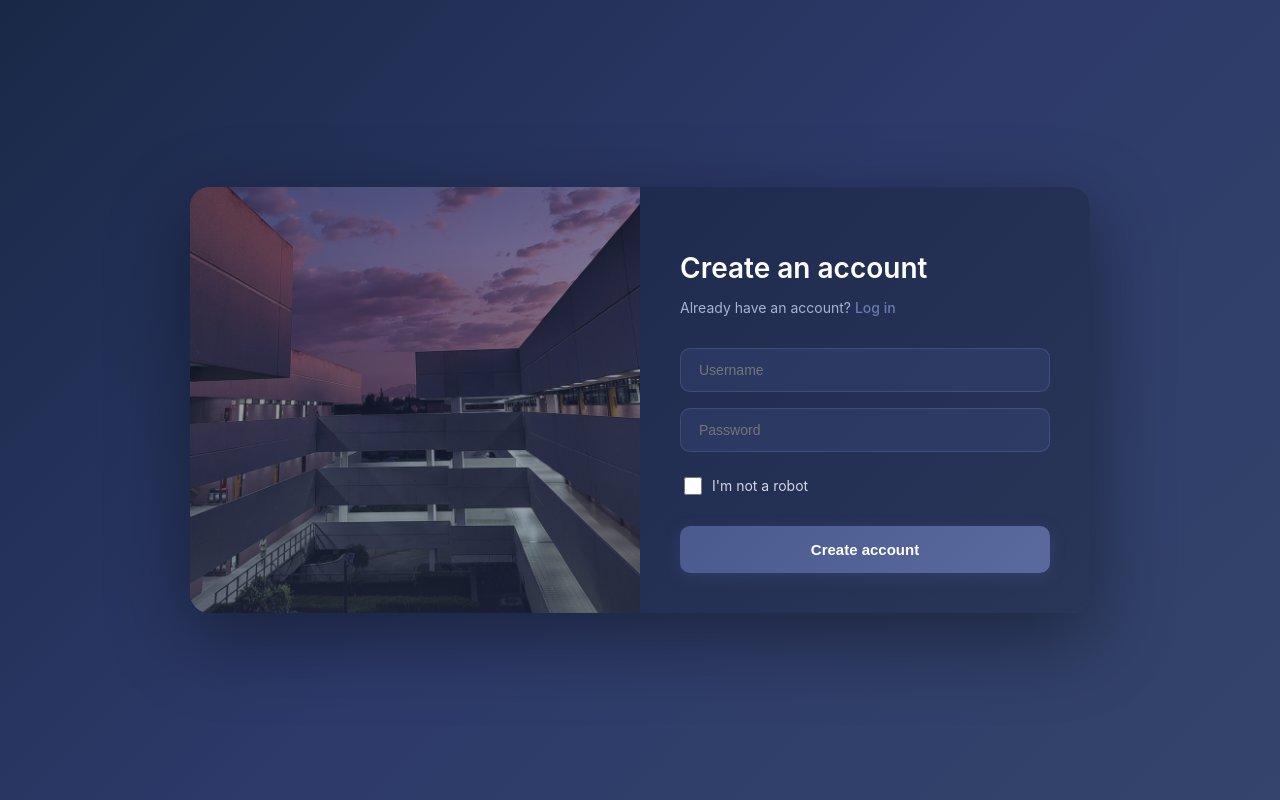
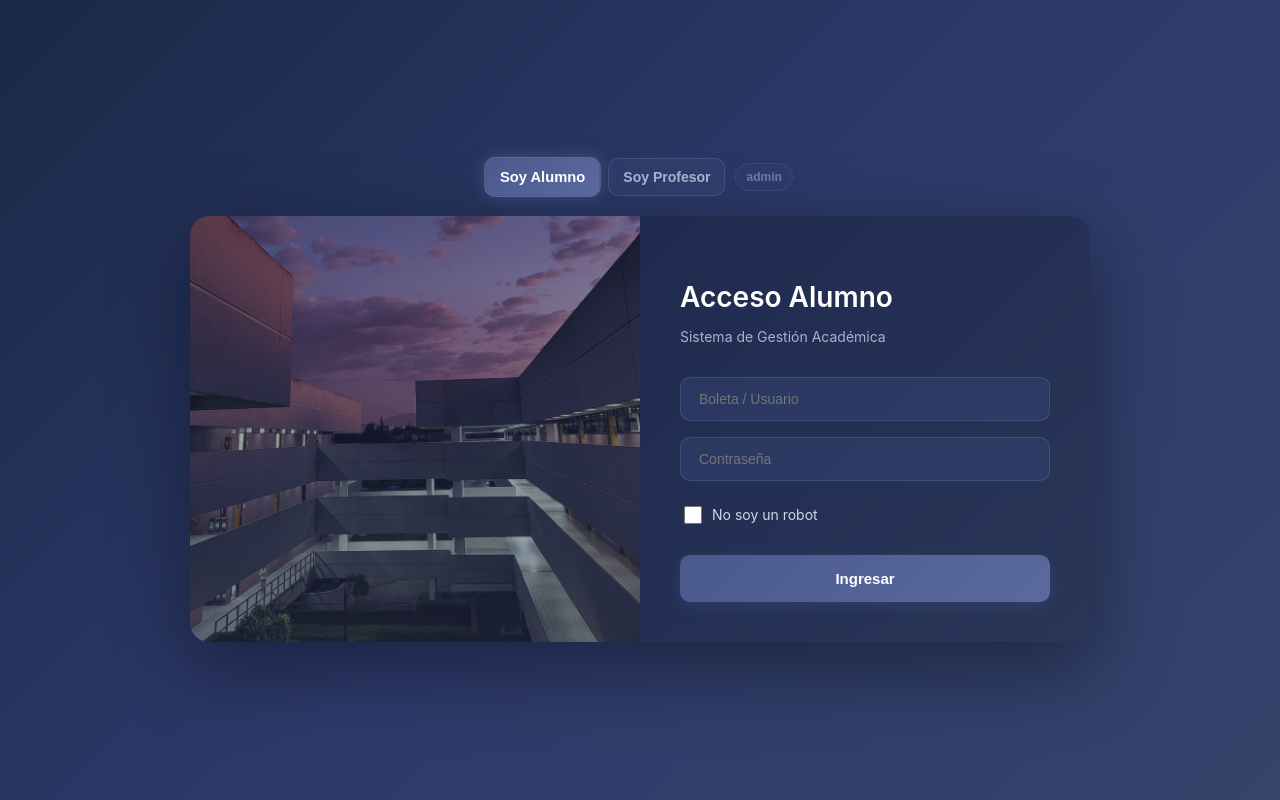
Before and after one commit to KiwiSpidy3000/ISSI_6BM2, a React (Vite) app in the folder front/: page /login in a window 1280 px wide. Built offline with nearby package versions, Linux system fonts and the light colour scheme.

Commit message:
botones alumno profesor y admin p1

```diff
--- a/front/src/pages/Login.jsx
+++ b/front/src/pages/Login.jsx
@@ -8,9 +8,20 @@ const images = [
   '/Images/Escom2.png'
 ]
 
+// 🟢 CORRECCIÓN CLAVE: Estas rutas deben coincidir EXACTAMENTE con tu App.jsx
+const ROUTES = {
+  alumno: '/me',        // En tu App.jsx la ruta del alumno es "/me"
+  profesor: '/profesor',// En tu App.jsx es "/profesor"
+  admin: '/admin'       // En tu App.jsx es "/admin"
+};
+
 export default function Login(){
   const [login, setLogin] = useState('')
   const [password, setPassword] = useState('')
+
+  // Nuevo estado para el rol (por defecto alumno)
+  const [role, setRole] = useState('alumno')
+
   const [captcha, setCaptcha] = useState(false)
   const [loading, setLoading] = useState(false)
   const [error, setError] = useState('')
@@ -27,30 +38,10 @@ export default function Login(){
   useEffect(() => {
     const style = document.createElement('style')
     style.textContent = `
-      @keyframes float1 {
-        0%, 100% { transform: translate3d(0, 0, 0) rotate(0deg) scale(1); }
-        25% { transform: translate3d(80px, -140vh, 250px) rotate(120deg) scale(1.3); }
-        50% { transform: translate3d(-60px, -160vh, 400px) rotate(240deg) scale(0.9); }
-        75% { transform: translate3d(100px, -180vh, 300px) rotate(360deg) scale(1.1); }
-      }
-      @keyframes float2 {
-        0%, 100% { transform: translate3d(0, 0, 0) rotate(0deg) scale(1); }
-        25% { transform: translate3d(-90px, -130vh, 280px) rotate(-120deg) scale(1.2); }
-        50% { transform: translate3d(70px, -155vh, 350px) rotate(-240deg) scale(1.4); }
-        75% { transform: translate3d(-80px, -175vh, 320px) rotate(-360deg) scale(0.95); }
-      }
-      @keyframes float3 {
-        0%, 100% { transform: translate3d(0, 0, 0) rotate(0deg) scale(1); }
-        25% { transform: translate3d(85px, -145vh, 260px) rotate(110deg) scale(1.15); }
-        50% { transform: translate3d(-75px, -165vh, 380px) rotate(220deg) scale(1.35); }
-        75% { transform: translate3d(65px, -185vh, 290px) rotate(330deg) scale(1.05); }
-      }
-      @keyframes float4 {
-        0%, 100% { transform: translate3d(0, 0, 0) rotate(0deg) scale(1); }
-        25% { transform: translate3d(-95px, -135vh, 310px) rotate(-110deg) scale(1.25); }
-        50% { transform: translate3d(90px, -150vh, 370px) rotate(-220deg) scale(0.85); }
-        75% { transform: translate3d(-70px, -170vh, 340px) rotate(-330deg) scale(1.4); }
-      }
+      @keyframes float1 { 0%, 100% { transform: translate3d(0, 0, 0) rotate(0deg) scale(1); } 25% { transform: translate3d(80px, -140vh, 250px) rotate(120deg) scale(1.3); } 50% { transform: translate3d(-60px, -160vh, 400px) rotate(240deg) scale(0.9); } 75% { transform: translate3d(100px, -180vh, 300px) rotate(360deg) scale(1.1); } }
+      @keyframes float2 { 0%, 100% { transform: translate3d(0, 0, 0) rotate(0deg) scale(1); } 25% { transform: translate3d(-90px, -130vh, 280px) rotate(-120deg) scale(1.2); } 50% { transform: translate3d(70px, -155vh, 350px) rotate(-240deg) scale(1.4); } 75% { transform: translate3d(-80px, -175vh, 320px) rotate(-360deg) scale(0.95); } }
+      @keyframes float3 { 0%, 100% { transform: translate3d(0, 0, 0) rotate(0deg) scale(1); } 25% { transform: translate3d(85px, -145vh, 260px) rotate(110deg) scale(1.15); } 50% { transform: translate3d(-75px, -165vh, 380px) rotate(220deg) scale(1.35); } 75% { transform: translate3d(65px, -185vh, 290px) rotate(330deg) scale(1.05); } }
+      @keyframes float4 { 0%, 100% { transform: translate3d(0, 0, 0) rotate(0deg) scale(1); } 25% { transform: translate3d(-95px, -135vh, 310px) rotate(-110deg) scale(1.25); } 50% { transform: translate3d(90px, -150vh, 370px) rotate(-220deg) scale(0.85); } 75% { transform: translate3d(-70px, -170vh, 340px) rotate(-330deg) scale(1.4); } }
     `
     document.head.appendChild(style)
     return () => document.head.removeChild(style)
@@ -59,6 +50,7 @@ export default function Login(){
   async function handleSubmit(e){
     e.preventDefault()
     setError(''); setOkMsg('')
+
     if(!captcha){ setError('Marca el captcha.'); return }
     if(!login || !password){ setError('Completa usuario y contraseña.'); return }
 
@@ -67,13 +59,23 @@ export default function Login(){
       const res = await fetch(`${API}/auth/login`,{
         method:'POST',
         headers:{'Content-Type':'application/json'},
-        body: JSON.stringify({ login, password, captchaToken:'dummy' })
+        // Nota: Enviamos el rol, aunque el server actual valida por usuario/pass
+        body: JSON.stringify({ login, password, role, captchaToken:'dummy' })
       })
       const data = await res.json()
       if(!res.ok){ throw new Error(data?.error || 'Error de autenticación') }
+
       localStorage.setItem('access_token', data.access_token)
-      setOkMsg('¡Listo! Autenticación correcta.')
-      setTimeout(()=> window.location.href = '/me', 700)
+      localStorage.setItem('user_role', role) // Guardamos el rol para uso futuro
+
+      setOkMsg(`¡Bienvenido! Ingresando como ${role}...`)
+
+      // 🟢 REDIRECCIÓN BASADA EN EL ROL SELECCIONADO
+      setTimeout(()=> {
+        const path = ROUTES[role] || '/';
+        window.location.href = path;
+      }, 700)
+
     }catch(err){
       setError(err.message)
     }finally{
@@ -89,6 +91,31 @@ export default function Login(){
             <path d="m2.46177,126.39581c10.12618,-0.06577 20.25237,-0.13151 30.37857,-0.19726c0.06666,-10.3997 0.13333,-20.7994 0.19999,-31.19908c10.07782,0 20.15564,0 30.23346,0c0,-10.46351 0,-20.927 0,-31.39051c10.33589,0 20.67178,0 31.00767,0c0,-10.20827 0,-20.41656 0,-30.62485c10.20829,0 20.41656,0 30.62485,0c0,-10.20829 0,-20.41658 0,-30.62487c15.18483,0 30.36965,0 45.55448,0c0,5.10414 0,10.20829 0,15.31243c-10.08071,0 -20.16136,0 -30.24206,0c0,10.33589 0,20.67178 0,31.00769c-10.20829,0 -20.41656,0 -30.62485,0c0,10.33589 0,20.67178 0,31.00767c-10.20829,0 -20.41656,0 -30.62485,0c0,10.33591 0,20.6718 0,31.00767c-10.33589,0 -20.67178,0 -31.00767,0c0,10.46351 0,20.927 0,31.39049c-15.31243,0 -30.62485,0 -45.93728,0c0.68263,-5.07223 -1.16374,-10.79174 0.43769,-15.68938l0,0z" strokeWidth="7" fill="none"/>
           </svg>
         ))}
+      </div>
+
+      {/* BOTONES DE ROL AGREGADOS */}
+      <div style={styles.roleRow}>
+        <button
+            type="button"
+            onClick={()=>setRole('alumno')}
+            style={role === 'alumno' ? styles.roleBtnActive : styles.roleBtn}
+        >
+            Soy Alumno
+        </button>
+        <button
+            type="button"
+            onClick={()=>setRole('profesor')}
+            style={role === 'profesor' ? styles.roleBtnActive : styles.roleBtn}
+        >
+            Soy Profesor
+        </button>
+        <button
+            type="button"
+            onClick={()=>setRole('admin')}
+            style={role === 'admin' ? styles.roleBtnSmallActive : styles.roleBtnSmall}
+        >
+            admin
+        </button>
       </div>
 
       <div style={styles.card}>
@@ -111,9 +138,11 @@ export default function Login(){
         <div style={styles.rightPanel}>
           <div style={styles.formContainer}>
             <div style={styles.header}>
-              <h2 style={styles.title}>Create an account</h2>
+              <h2 style={styles.title}>
+                {role === 'admin' ? 'Admin Access' : role === 'profesor' ? 'Acceso Profesor' : 'Acceso Alumno'}
+              </h2>
               <p style={styles.subtitle}>
-                Already have an account? <a href="#" style={styles.link}>Log in</a>
+                Sistema de Gestión Académica
               </p>
             </div>
 
@@ -123,7 +152,7 @@ export default function Login(){
                   style={styles.input}
                   value={login}
                   onChange={e=>setLogin(e.target.value)}
-                  placeholder="Username"
+                  placeholder={role === 'admin' ? "Usuario Admin" : "Boleta / Usuario"}
                 />
               </div>
 
@@ -133,7 +162,7 @@ export default function Login(){
                   type="password"
                   value={password}
                   onChange={e=>setPassword(e.target.value)}
-                  placeholder="Password"
+                  placeholder="Contraseña"
                 />
               </div>
 
@@ -145,7 +174,7 @@ export default function Login(){
                     onChange={e=>setCaptcha(e.target.checked)}
                     style={styles.checkbox}
                   />
-                  <span style={styles.captchaText}>I'm not a robot</span>
+                  <span style={styles.captchaText}>No soy un robot</span>
                 </label>
               </div>
 
@@ -158,7 +187,7 @@ export default function Login(){
                 style={styles.button}
                 disabled={loading}
               >
-                {loading ? 'Creating...' : 'Create account'}
+                {loading ? 'Verificando...' : 'Ingresar'}
               </button>
             </div>
           </div>
@@ -172,6 +201,7 @@ const styles = {
   container: {
     minHeight: '100vh',
     display: 'flex',
+    flexDirection: 'column', // Para apilar botones y card verticalmente
     alignItems: 'center',
     justifyContent: 'center',
     background: 'linear-gradient(135deg, #1a2847 0%, #2d3a6a 50%, #34446a 100%)',
@@ -180,251 +210,46 @@ const styles = {
     position: 'relative',
     overflow: 'hidden',
   },
-  floatingShapes: {
-    position: 'absolute',
-    top: 0,
-    left: 0,
-    width: '100%',
-    height: '100%',
-    pointerEvents: 'none',
-  },
-  floatingSvg: {
-    position: 'absolute',
-    stroke: '#4a5a8e',
-    transformStyle: 'preserve-3d',
-  },
-  svg0: {
-    width: '200px',
-    height: '200px',
-    left: '5%',
-    bottom: '-25%',
-    animation: 'float1 20s infinite ease-in-out',
-    opacity: 0.6,
-    stroke: '#4a5a8e',
-  },
-  svg1: {
-    width: '150px',
-    height: '150px',
-    left: '15%',
-    bottom: '-20%',
-    animation: 'float2 22s infinite ease-in-out',
-    opacity: 0.7,
-    stroke: '#5a6a9e',
-  },
-  svg2: {
-    width: '180px',
-    height: '180px',
-    left: '28%',
-    bottom: '-22%',
-    animation: 'float3 24s infinite ease-in-out',
-    opacity: 0.5,
-    stroke: '#3a4a7a',
-  },
-  svg3: {
-    width: '130px',
-    height: '130px',
-    left: '42%',
-    bottom: '-18%',
-    animation: 'float4 18s infinite ease-in-out',
-    opacity: 0.8,
-    stroke: '#6a7aae',
-  },
-  svg4: {
-    width: '170px',
-    height: '170px',
-    left: '55%',
-    bottom: '-21%',
-    animation: 'float1 21s infinite ease-in-out',
-    opacity: 0.6,
-    stroke: '#4a5a8e',
-  },
-  svg5: {
-    width: '140px',
-    height: '140px',
-    left: '68%',
-    bottom: '-19%',
-    animation: 'float2 23s infinite ease-in-out',
-    opacity: 0.65,
-    stroke: '#5a6a9e',
-  },
-  svg6: {
-    width: '160px',
-    height: '160px',
-    left: '80%',
-    bottom: '-20%',
-    animation: 'float3 25s infinite ease-in-out',
-    opacity: 0.7,
-    stroke: '#3a4a7a',
-  },
-  svg7: {
-    width: '120px',
-    height: '120px',
-    left: '90%',
-    bottom: '-15%',
-    animation: 'float4 19s infinite ease-in-out',
-    opacity: 0.75,
-    stroke: '#6a7aae',
-  },
-  svg8: {
-    width: '190px',
-    height: '190px',
-    left: '20%',
-    bottom: '-24%',
-    animation: 'float1 26s infinite ease-in-out',
-    opacity: 0.55,
-    stroke: '#7a8abe',
-  },
-  svg9: {
-    width: '110px',
-    height: '110px',
-    left: '75%',
-    bottom: '-16%',
-    animation: 'float2 20s infinite ease-in-out',
-    opacity: 0.8,
-    stroke: '#5a6a9e',
-  },
-  card: {
-    display: 'flex',
-    maxWidth: '900px',
-    width: '100%',
-    borderRadius: '20px',
-    overflow: 'hidden',
-    boxShadow: '0 25px 80px rgba(0,0,0,0.4)',
-    background: 'linear-gradient(180deg, #2d3a6a 0%, #34446a 100%)',
-    position: 'relative',
-    zIndex: 10,
-  },
-  leftPanel: {
-    flex: '1',
-    position: 'relative',
-    padding: '40px',
-    display: 'flex',
-    flexDirection: 'column',
-    justifyContent: 'space-between',
-    overflow: 'hidden',
-  },
-  imageCarousel: {
-    position: 'absolute',
-    top: 0,
-    left: 0,
-    width: '100%',
-    height: '100%',
-  },
-  carouselImage: {
-    position: 'absolute',
-    top: 0,
-    left: 0,
-    width: '100%',
-    height: '100%',
-    backgroundSize: 'cover',
-    backgroundPosition: 'center',
-    transition: 'opacity 1.5s ease-in-out',
-  },
-  overlay: {
-    position: 'absolute',
-    top: 0,
-    left: 0,
-    width: '100%',
-    height: '100%',
-    background: 'linear-gradient(180deg, rgba(30, 43, 79, 0.4) 0%, rgba(42, 54, 88, 0.5) 100%)',
-  },
-  rightPanel: {
-    flex: '1',
-    background: 'linear-gradient(135deg, #1e2b4f 0%, #2a3658 100%)' ,
-    padding: '40px',
-    display: 'flex',
-    alignItems: 'center',
-  },
-  formContainer: {
-    width: '100%',
-    maxWidth: '380px',
-  },
-  header: {
-    marginBottom: '32px',
-  },
-  title: {
-    color: '#ffffff',
-    fontSize: '28px',
-    fontWeight: '600',
-    marginBottom: '8px',
-  },
-  subtitle: {
-    color: '#a8b2d1',
-    fontSize: '14px',
-  },
-  link: {
-    color: '#6a7aae',
-    textDecoration: 'none',
-    fontWeight: '500',
-    transition: 'color 0.2s',
-  },
-  formWrapper: {
-    display: 'flex',
-    flexDirection: 'column',
-    gap: '16px',
-  },
-  inputGroup: {
-    width: '100%',
-  },
-  input: {
-    width: '100%',
-    background: 'rgba(58, 74, 122, 0.4)',
-    border: '1px solid rgba(106, 122, 174, 0.3)',
-    borderRadius: '10px',
-    padding: '13px 18px',
-    color: '#ffffff',
-    fontSize: '14px',
-    outline: 'none',
-    transition: 'all 0.3s',
-    boxSizing: 'border-box',
-  },
-  captchaRow: {
-    marginTop: '6px',
-  },
-  captchaLabel: {
-    display: 'flex',
-    alignItems: 'center',
-    cursor: 'pointer',
-  },
-  checkbox: {
-    width: '18px',
-    height: '18px',
-    marginRight: '10px',
-    cursor: 'pointer',
-    accentColor: '#6a7aae',
-  },
-  captchaText: {
-    color: '#d1d5e8',
-    fontSize: '14px',
-  },
-  button: {
-    width: '100%',
-    background: 'linear-gradient(135deg, #4a5a8e 0%, #5a6a9e 100%)',
-    color: 'white',
-    border: 'none',
-    borderRadius: '10px',
-    padding: '15px',
-    fontSize: '15px',
-    fontWeight: '600',
-    cursor: 'pointer',
-    transition: 'all 0.3s',
-    marginTop: '12px',
-    boxShadow: '0 4px 15px rgba(74, 90, 142, 0.3)',
-  },
-  error: {
-    background: 'rgba(239, 68, 68, 0.15)',
-    border: '1px solid rgba(239, 68, 68, 0.4)',
-    color: '#ffb3b3',
-    padding: '12px',
-    borderRadius: '10px',
-    fontSize: '14px',
-  },
-  success: {
-    background: 'rgba(34, 197, 94, 0.15)',
-    border: '1px solid rgba(34, 197, 94, 0.4)',
-    color: '#a3f3c3',
-    padding: '12px',
-    borderRadius: '10px',
-    fontSize: '14px',
-  },
+  // ... (Mantén aquí tus estilos de svg0 a svg9, card, leftPanel, etc. intactos) ...
+  floatingShapes: { position: 'absolute', top: 0, left: 0, width: '100%', height: '100%', pointerEvents: 'none' },
+  floatingSvg: { position: 'absolute', stroke: '#4a5a8e', transformStyle: 'preserve-3d' },
+  svg0: { width: '200px', height: '200px', left: '5%', bottom: '-25%', animation: 'float1 20s infinite ease-in-out', opacity: 0.6, stroke: '#4a5a8e' },
+  svg1: { width: '150px', height: '150px', left: '15%', bottom: '-20%', animation: 'float2 22s infinite ease-in-out', opacity: 0.7, stroke: '#5a6a9e' },
+  svg2: { width: '180px', height: '180px', left: '28%', bottom: '-22%', animation: 'float3 24s infinite ease-in-out', opacity: 0.5, stroke: '#3a4a7a' },
+  svg3: { width: '130px', height: '130px', left: '42%', bottom: '-18%', animation: 'float4 18s infinite ease-in-out', opacity: 0.8, stroke: '#6a7aae' },
+  svg4: { width: '170px', height: '170px', left: '55%', bottom: '-21%', animation: 'float1 21s infinite ease-in-out', opacity: 0.6, stroke: '#4a5a8e' },
+  svg5: { width: '140px', height: '140px', left: '68%', bottom: '-19%', animation: 'float2 23s infinite ease-in-out', opacity: 0.65, stroke: '#5a6a9e' },
+  svg6: { width: '160px', height: '160px', left: '80%', bottom: '-20%', animation: 'float3 25s infinite ease-in-out', opacity: 0.7, stroke: '#3a4a7a' },
+  svg7: { width: '120px', height: '120px', left: '90%', bottom: '-15%', animation: 'float4 19s infinite ease-in-out', opacity: 0.75, stroke: '#6a7aae' },
+  svg8: { width: '190px', height: '190px', left: '20%', bottom: '-24%', animation: 'float1 26s infinite ease-in-out', opacity: 0.55, stroke: '#7a8abe' },
+  svg9: { width: '110px', height: '110px', left: '75%', bottom: '-16%', animation: 'float2 20s infinite ease-in-out', opacity: 0.8, stroke: '#5a6a9e' },
+
+  card: { display: 'flex', maxWidth: '900px', width: '100%', borderRadius: '20px', overflow: 'hidden', boxShadow: '0 25px 80px rgba(0,0,0,0.4)', background: 'linear-gradient(180deg, #2d3a6a 0%, #34446a 100%)', position: 'relative', zIndex: 10 },
+  leftPanel: { flex: '1', position: 'relative', padding: '40px', display: 'flex', flexDirection: 'column', justifyContent: 'space-between', overflow: 'hidden', minHeight: '400px' },
+  imageCarousel: { position: 'absolute', top: 0, left: 0, width: '100%', height: '100%' },
+  carouselImage: { position: 'absolute', top: 0, left: 0, width: '100%', height: '100%', backgroundSize: 'cover', backgroundPosition: 'center', transition: 'opacity 1.5s ease-in-out' },
+  overlay: { position: 'absolute', top: 0, left: 0, width: '100%', height: '100%', background: 'linear-gradient(180deg, rgba(30, 43, 79, 0.4) 0%, rgba(42, 54, 88, 0.5) 100%)' },
+  rightPanel: { flex: '1', background: 'linear-gradient(135deg, #1e2b4f 0%, #2a3658 100%)' , padding: '40px', display: 'flex', alignItems: 'center' },
+  formContainer: { width: '100%', maxWidth: '380px' },
+  header: { marginBottom: '32px' },
+  title: { color: '#ffffff', fontSize: '28px', fontWeight: '600', marginBottom: '8px' },
+  subtitle: { color: '#a8b2d1', fontSize: '14px' },
+  link: { color: '#6a7aae', textDecoration: 'none', fontWeight: '500', transition: 'color 0.2s' },
+  formWrapper: { display: 'flex', flexDirection: 'column', gap: '16px' },
+  inputGroup: { width: '100%' },
+  input: { width: '100%', background: 'rgba(58, 74, 122, 0.4)', border: '1px solid rgba(106, 122, 174, 0.3)', borderRadius: '10px', padding: '13px 18px', color: '#ffffff', fontSize: '14px', outline: 'none', transition: 'all 0.3s', boxSizing: 'border-box' },
+  captchaRow: { marginTop: '6px' },
+  captchaLabel: { display: 'flex', alignItems: 'center', cursor: 'pointer' },
+  checkbox: { width: '18px', height: '18px', marginRight: '10px', cursor: 'pointer', accentColor: '#6a7aae' },
+  captchaText: { color: '#d1d5e8', fontSize: '14px' },
+  button: { width: '100%', background: 'linear-gradient(135deg, #4a5a8e 0%, #5a6a9e 100%)', color: 'white', border: 'none', borderRadius: '10px', padding: '15px', fontSize: '15px', fontWeight: '600', cursor: 'pointer', transition: 'all 0.3s', marginTop: '12px', boxShadow: '0 4px 15px rgba(74, 90, 142, 0.3)' },
+  error: { background: 'rgba(239, 68, 68, 0.15)', border: '1px solid rgba(239, 68, 68, 0.4)', color: '#ffb3b3', padding: '12px', borderRadius: '10px', fontSize: '14px' },
+  success: { background: 'rgba(34, 197, 94, 0.15)', border: '1px solid rgba(34, 197, 94, 0.4)', color: '#a3f3c3', padding: '12px', borderRadius: '10px', fontSize: '14px' },
+
+  // NUEVOS ESTILOS PARA LOS BOTONES DE ROL
+  roleRow: { display: 'flex', gap: '10px', marginBottom: '20px', alignItems: 'center', flexWrap: 'wrap', zIndex: 20 },
+  roleBtn: { background: 'rgba(106,122,174,0.1)', color: '#a8b2d1', border: '1px solid rgba(106,122,174,0.3)', borderRadius: '10px', padding: '10px 14px', fontSize: '14px', fontWeight: 600, cursor: 'pointer', transition: 'all 0.2s' },
+  roleBtnActive: { background: 'linear-gradient(135deg, #4a5a8e 0%, #5a6a9e 100%)', color: '#fff', border: '1px solid #5a6a9e', borderRadius: '10px', padding: '10px 14px', fontSize: '14px', fontWeight: 600, cursor: 'pointer', boxShadow: '0 0 15px rgba(90, 106, 158, 0.5)', transform: 'scale(1.05)', transition: 'all 0.2s' },
+  roleBtnSmall: { background: 'rgba(106,122,174,0.05)', color: '#6a7aae', border: '1px solid rgba(106,122,174,0.2)', borderRadius: '999px', padding: '6px 10px', fontSize: '12px', fontWeight: 700, cursor: 'pointer', marginLeft: 'auto' },
+  roleBtnSmallActive: { background: '#6a7aae', color: '#fff', border: '1px solid #6a7aae', borderRadius: '999px', padding: '6px 10px', fontSize: '12px', fontWeight: 700, cursor: 'pointer', boxShadow: '0 0 10px rgba(106,122,174,0.5)' },
 }
```
